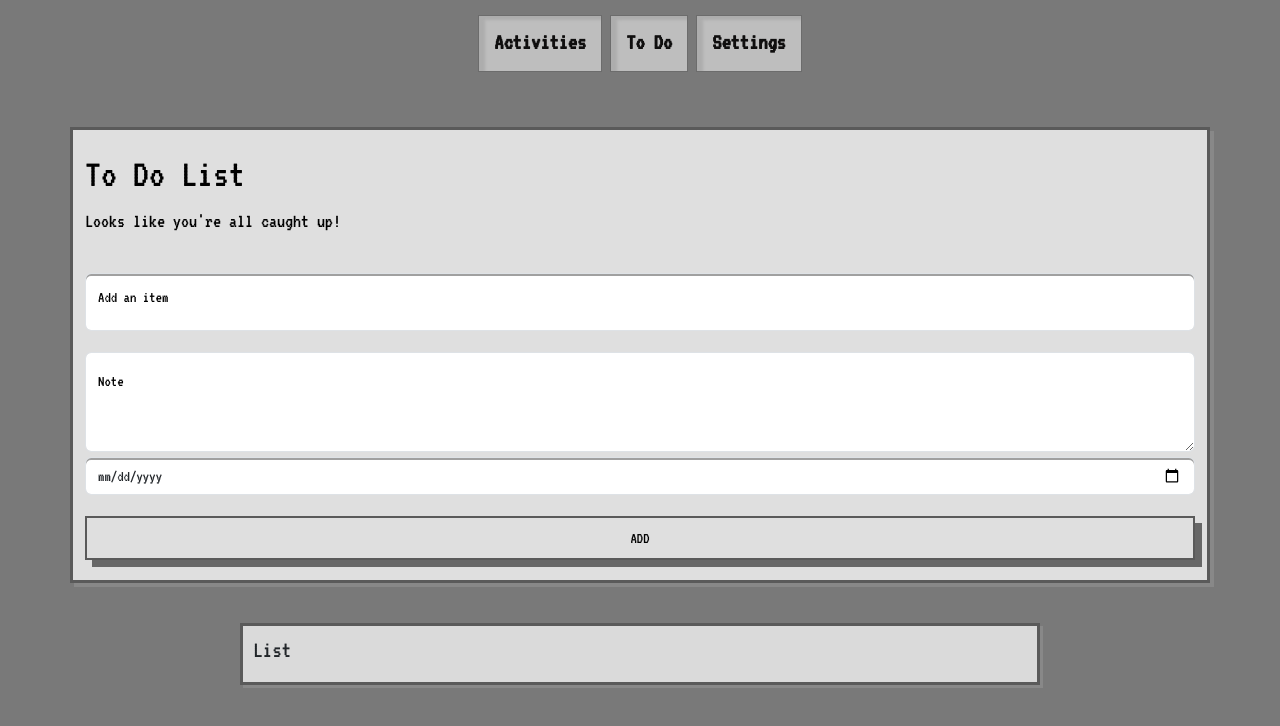
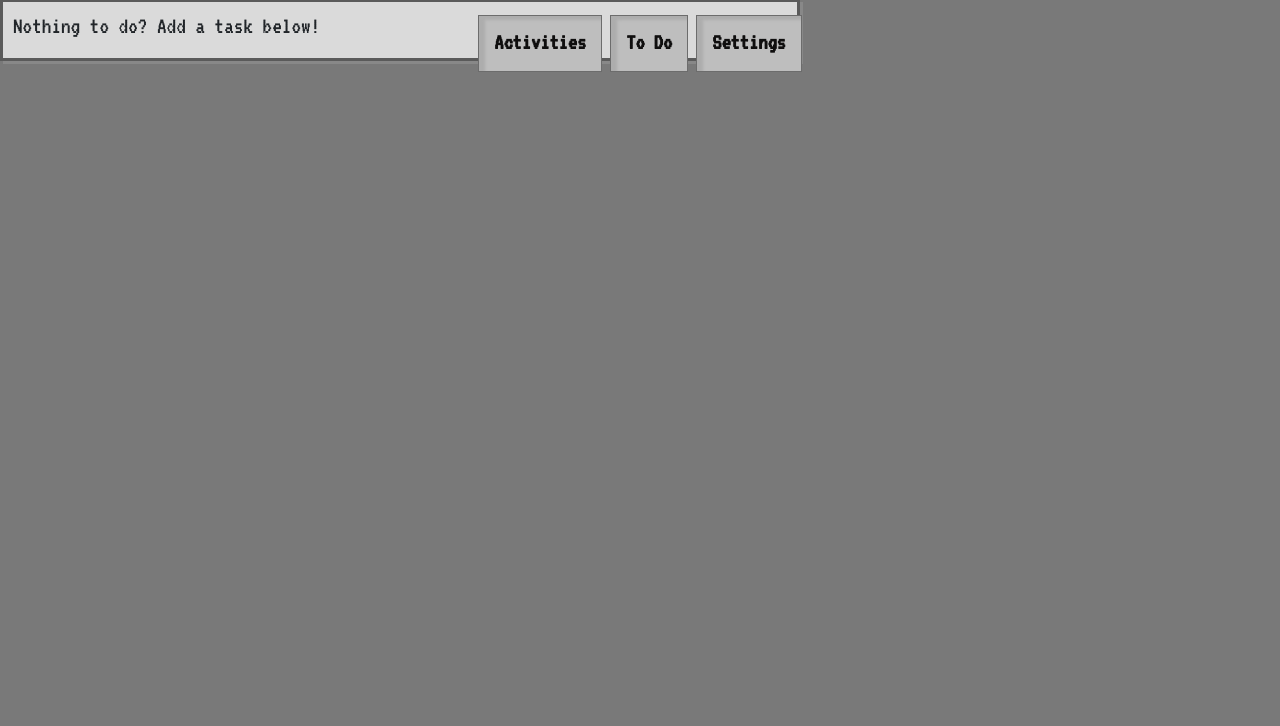
Before and after one commit to Tamerbekir/PocketPal, a React (Vite) app in the folder client/: page /todo in a window 1280 px wide. Shown: the top 726 px of the page. Built offline with nearby package versions, Linux system fonts and the light colour scheme.

Commit message:
Adjusted UI, introduced more userfriendly tracking abilities git push origin main

```diff
--- a/client/src/Pages/Todo.tsx
+++ b/client/src/Pages/Todo.tsx
@@ -27,6 +27,7 @@ export default function Todo() {
 
   const [complete, setComplete] = useState<boolean | null>(null);
   const [completedTodos, setCompletedTodos] = useState<Todo[]>([]);
+  const [addTask, setAddTask] = useState<boolean>(false);
 
   const handleTodoChange = (event) => {
     const { name, value } = event.target;
@@ -35,6 +36,7 @@ export default function Todo() {
 
   const handleSubmitTodo = () => {
     setSubmitTodo([...submitTodo, todo]);
+    setTodo({ item: "", date: "", notes: "" });
   };
 
   // const handleCompletedTodos = (index: number) => {
@@ -60,14 +62,19 @@ export default function Todo() {
   return (
     <div>
       <div className="container">
-        <h1 className="todoList">To Do List</h1>
-        <p className="caughtUpText">
         {submitTodo.length < 1 ? (
-            <p>Looks like you're all caught up!</p>
+          ""
         ) : (
           <p>You have {submitTodo.length} tasks remaining</p>
         )}
-        </p>
+        <h2 className="todoList" onClick={() => setAddTask(!addTask)}>
+          {addTask ? "Computing.." : "Start Task"}
+        </h2>
+        {addTask && (
+          <div className="todoForm">
+            <h2>
+              <p className="caughtUpText"></p>
+            </h2>
             <InputGroup className="mb-3">
               <FloatingLabel controlId="floatingTextarea2" label="Add an item">
                 <Form.Control
@@ -102,12 +109,25 @@ export default function Todo() {
                 aria-describedby="basic-addon1"
               />
             </InputGroup>
-        <button className="addBtn" onClick={handleSubmitTodo}>
-          Add
+            <button
+              className="addBtn"
+              onClick={() => {
+                handleSubmitTodo();
+                setAddTask(!addTask);
+              }}
+            >
+              Compute
+            </button>
+            <button className="cancelBtn" onClick={() => setAddTask(!addTask)}>
+              Cancel
             </button>
           </div>
+        )}
+      </div>
       <div className="listDiv">
-        <h4>List</h4>
+        <h4>
+          {submitTodo.length < 1 ? "Nothing to do? Add a task below!" : "List"}
+        </h4>
         {submitTodo.map((addedItem, index) => (
           <div key={index}>
             <p>Complete by: {addedItem.date}</p>
--- a/client/src/assets/home.css
+++ b/client/src/assets/home.css
@@ -1,11 +1,6 @@
 .container {
   font-family: 'VT323', monospace;
   max-width: 800px;
-  margin: auto;
-  padding: 10px;
-  border: 3px solid #5a5a5a;
-  background-color: #dfdfdf;
-  box-shadow: 4px 4px 0px #888;
 }
 
 .section-title {
@@ -79,8 +74,8 @@
   background-color: #c0c0c0;
 }
 
-.log-date {
-}
+/* .log-date {
+} */
 
 .log-amount {
   display: flex;
--- a/client/src/assets/todo.css
+++ b/client/src/assets/todo.css
@@ -8,7 +8,7 @@ body {
   text-align: center;
 }
 
-.container {
+/* .container {
   display: flex;
   flex-direction: column;
   border: 3px solid #5a5a5a;
@@ -18,14 +18,31 @@ body {
   max-width: 600px;
   margin: 40px auto;
   box-shadow: 4px 4px 0px #888;
+} */
+
+.todoForm {
+  margin-top: 10%;
+  border: 2px solid black;
+  position: fixed;
+  width: 90%;
+  background-color: #888;
 }
 
 .todoList {
-  font-size: 40px;
-  font-family: 'VT323', monospace;
+  margin-left: 64%;
+  margin-top: 128%;
+  position: fixed;
+  display: flex;
+  flex-direction: column;
+  border: 3px solid #5a5a5a;
+  background-color: #dfdfdf;
+  color: black;
+  max-width: 600px;
+  /* margin: 40px auto; */
+  box-shadow: 4px 4px 0px #888;
 }
 
-.addBtn, .deleteBtn, .completeBtn {
+.addBtn, .deleteBtn, .completeBtn, .cancelBtn {
   font-family: 'VT323', monospace;
   font-size: 16px;
   background-color: #dfdfdf;
@@ -66,7 +83,8 @@ input::placeholder, textarea::placeholder {
 }
 
 .listDiv {
-  margin: auto;
+  /* margin: auto; */
+  margin-top: -10%;
   max-width: 800px;
   font-family: 'VT323', monospace;
   border: 3px solid #5a5a5a;
@@ -76,6 +94,7 @@ input::placeholder, textarea::placeholder {
 }
 
 .listDiv p {
+  margin-top: 2%;
   border-bottom: 2px solid black;
   font-size: 20px;
   color: black;
```
Lines whose indentation alone changed are shown as unchanged.
